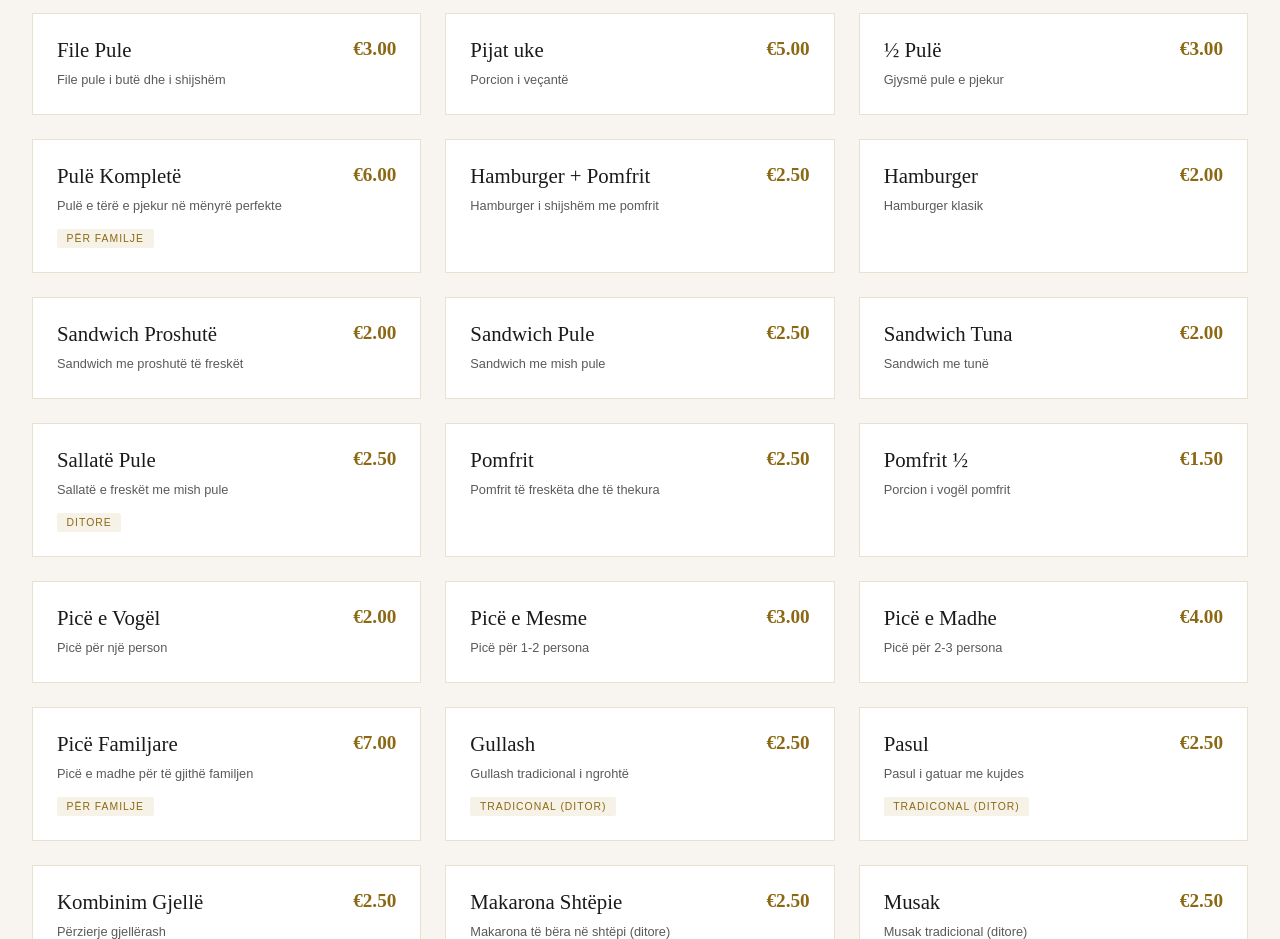
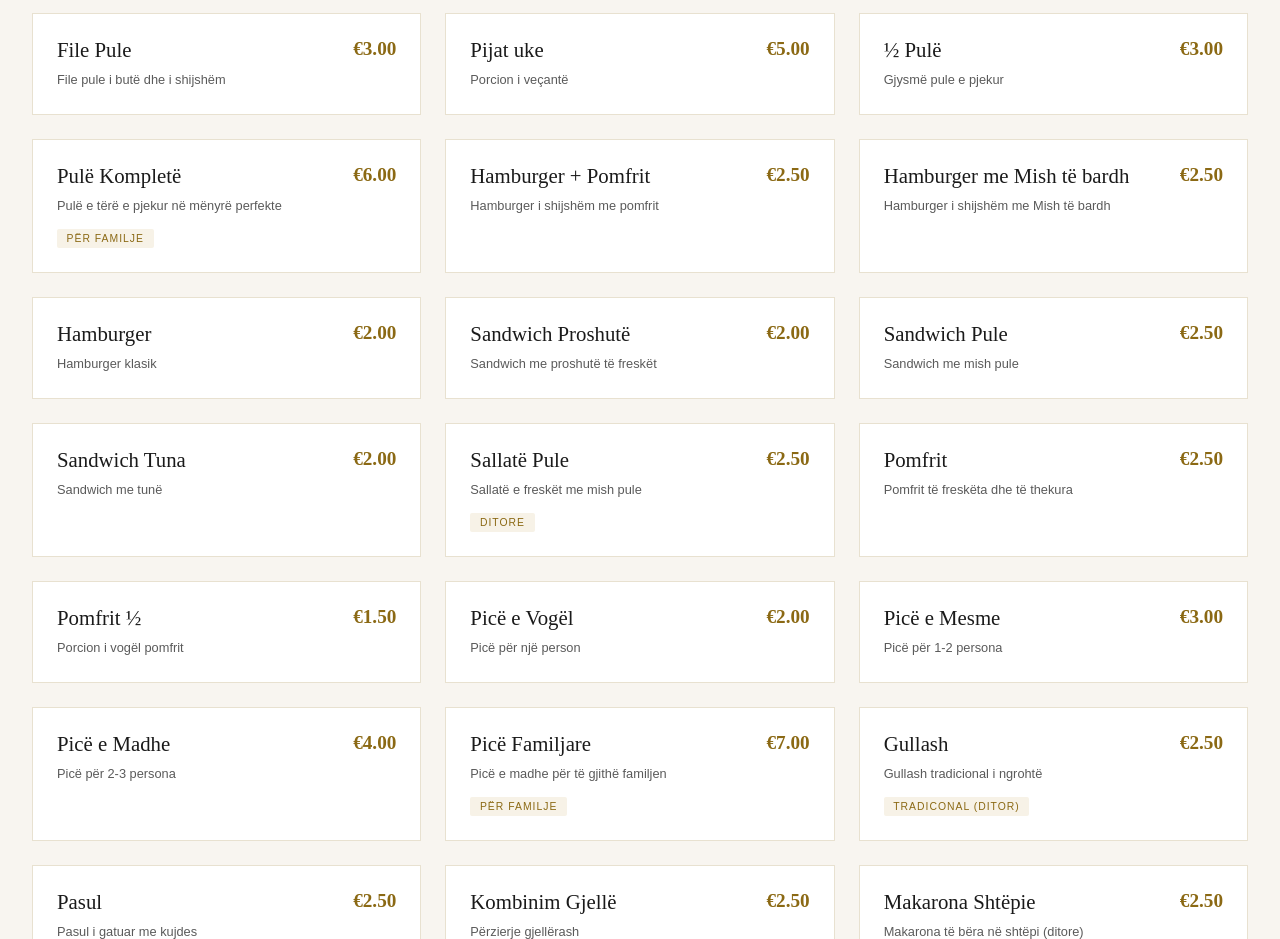
Before and after one commit to nukedbyunknown/Sharri-Resturant, a plain HTML site: page index.html in a window 1280 px wide. Shown: the part 1580-2519 px from the top of the page. Drawn offline with Linux system fonts and the light colour scheme.

Commit message:
Update index.html

```diff
--- a/index.html
+++ b/index.html
@@ -759,7 +759,18 @@
                 <p class="description">Hamburger i shijshëm me pomfrit</p>
             </div>
 
-            <div class="menu-item" data-category="sandwich" style="animation-delay: 0.8s;">
+            <!-- Hamburger -->
+            <div class="menu-item" data-category="sandwich" style="animation-delay: 0.75s;">
+                <div class="menu-item-header">
+                    <h3>Hamburger me Mish të bardh</h3>
+                    <div>
+                        <span class="price">€2.50</span>
+                    </div>
+                </div>
+                <p class="description">Hamburger i shijshëm me Mish të bardh</p>
+            </div>
+
+        <div class="menu-item" data-category="sandwich" style="animation-delay: 0.8s;">
                 <div class="menu-item-header">
                     <h3>Hamburger</h3>
                     <div>
```
